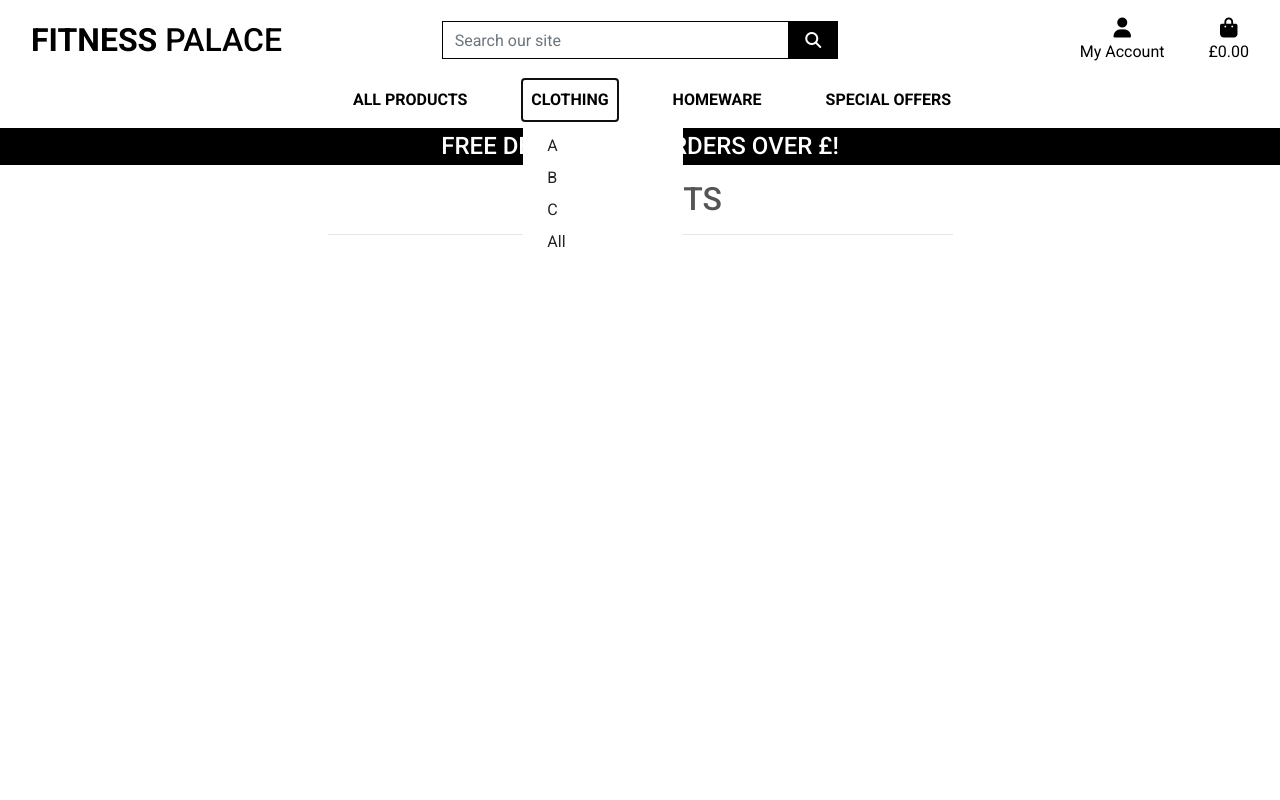
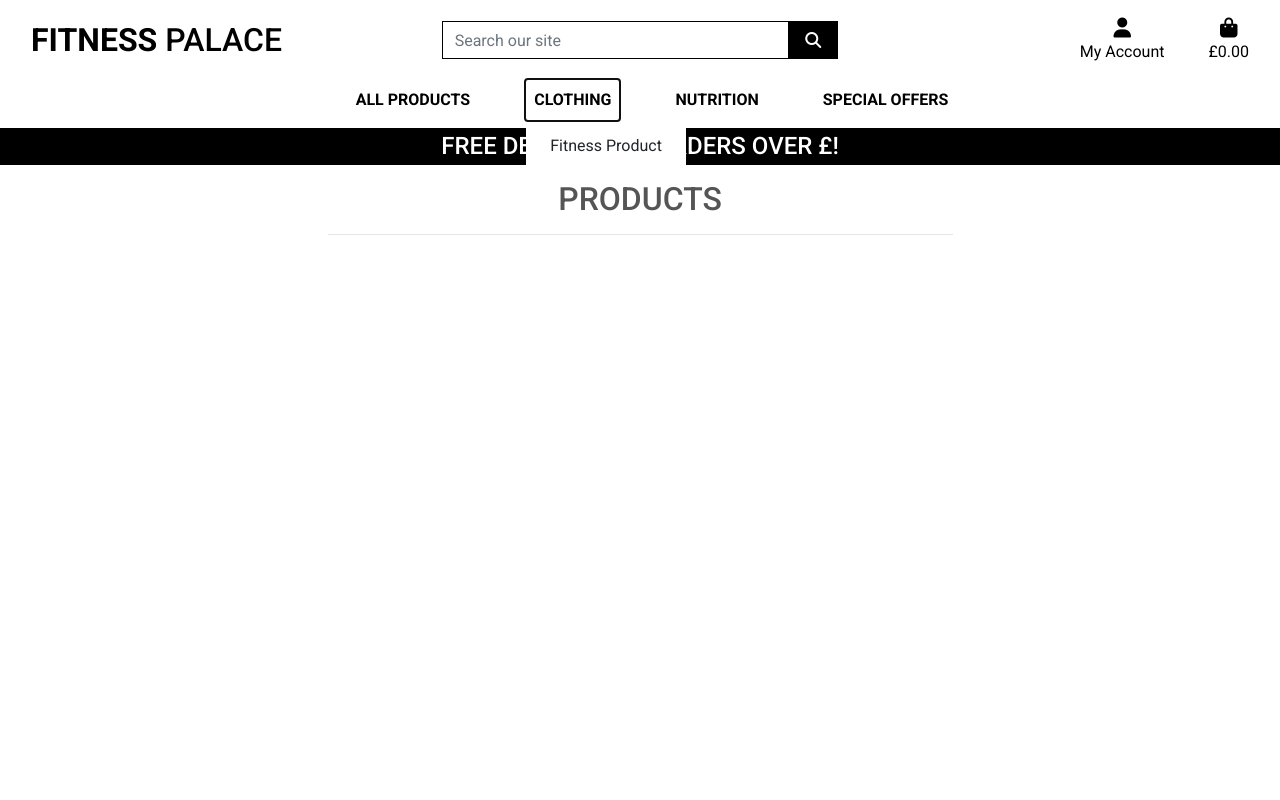
Before and after one commit to osaroo3/fitness-palace-ci-project5, a Django app: page /products/ in a window 1280 px wide, after a click on "CLOTHING". Run offline with Django 3.2, Linux system fonts and the light colour scheme; data that the repository does not hold is empty; some libraries are stand-ins or nearby versions.

Commit message:
Added filtering by category functionality

```diff
--- a/products/views.py
+++ b/products/views.py
@@ -1,7 +1,7 @@
 from django.shortcuts import render, redirect, reverse, get_object_or_404
 from django.contrib import messages
 from django.db.models import Q
-from .models import Product
+from .models import Product, Category
 
 # Create your views here.
 
@@ -10,8 +10,14 @@ def all_products(request):
 
     products = Product.objects.all()
     query = None
+    categories = None
 
     if request.GET:
+        if 'category' in request.GET:
+            categories = request.GET['category'].split(',')
+            products = products.filter(category__name__in=categories)
+            categories = Category.objects.filter(name__in=categories)
+
         if 'q' in request.GET:
             query = request.GET['q']
             if not query:
@@ -25,6 +31,7 @@ def all_products(request):
     context = {
         'products': products,
         'search_term': query,
+        'current_categories': categories,
     }
 
     return render(request, 'products/products.html', context)
--- a/templates/includes/main-nav.html
+++ b/templates/includes/main-nav.html
@@ -17,21 +17,19 @@
                 Clothing
             </a>
             <div class="dropdown-menu border-0" aria-labelledby="clothing-link">
-                <a href="" class="dropdown-item">A</a>
-                <a href="" class="dropdown-item">B</a>
-                <a href="" class="dropdown-item">C</a>
-                <a href="" class="dropdown-item">All </a>
+                <a href="{% url 'products' %}?category=fitness_product" class="dropdown-item">Fitness Product</a>
+                <a href="" class="dropdown-item"></a>
             </div>
         </li>
 
         <li class="nav-item dropdown">
             <a class="logo-font font-weight-bold nav-link text-black mr-5" href="#" id="homeware-link" data-toggle="dropdown" aria-haspopup="true" aria-expanded="false">
-                Homeware
+                Nutrition
             </a>
-            <div class="dropdown-menu border-0" aria-labelledby="homeware-link">
-                <a href="" class="dropdown-item">A</a>
-                <a href="" class="dropdown-item">B</a>
-                <a href="" class="dropdown-item">All </a>
+            <div class="dropdown-menu border-0" aria-labelledby="nutrition-link">
+                <a href="{% url 'products' %}?category=nutrition_product" class="dropdown-item">Nutrition Product</a>
+                <a href="" class="dropdown-item"></a>
+                <a href="" class="dropdown-item"></a>
             </div>
         </li>
 
@@ -40,10 +38,10 @@
                 Special Offers
             </a>
             <div class="dropdown-menu border-0" aria-labelledby="specials-link">
-                <a href="" class="dropdown-item">New Arrivals</a>
-                <a href="" class="dropdown-item">A</a>
-                <a href="" class="dropdown-item">B</a>
-                <a href="" class="dropdown-item">C</a>
+                <a href="" class="dropdown-item"></a>
+                <a href="" class="dropdown-item"></a>
+                <a href="" class="dropdown-item"></a>
+                <a href="" class="dropdown-item"></a>
             </div>
         </li>
     </ul>
```
